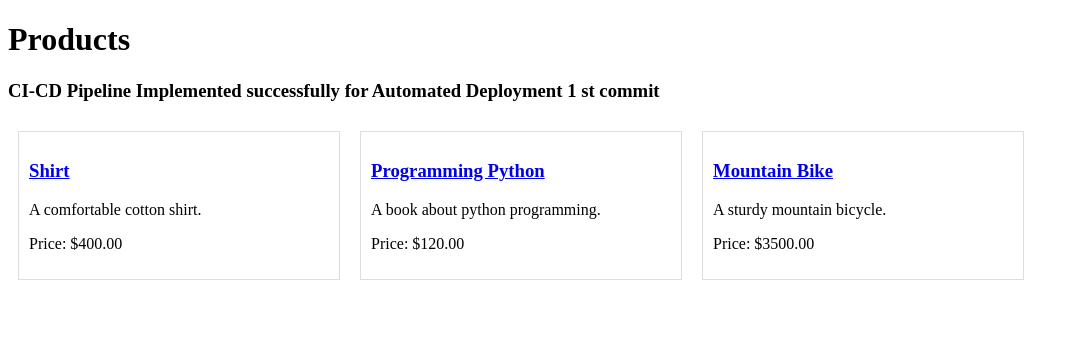
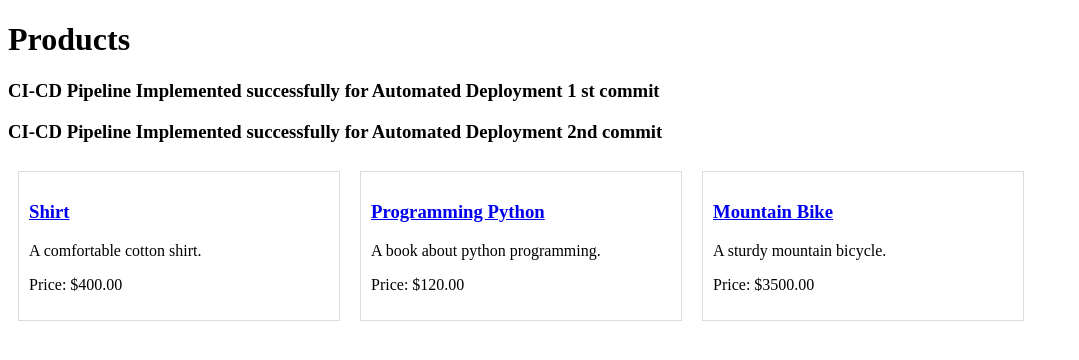
Before and after one commit to Aashish9311/CI-CD-Pipeline-For-Automated-Deployment, a Django app: page / in a window 1280 px wide. Shown: the top 360 px of the page, without its empty margins (0-1079 px from the left). Run offline with Django 5.2, Linux system fonts and the light colour scheme; data comes from the database, SQL or seed files in the repository.

Commit message:
Update product_list.html

```diff
--- a/shop/templates/shop/product_list.html
+++ b/shop/templates/shop/product_list.html
@@ -6,6 +6,8 @@
 <body>
     <h1>Products</h1>
     <h3>CI-CD Pipeline Implemented  successfully for Automated Deployment 1 st commit </h3>
+    <h3>CI-CD Pipeline Implemented  successfully for Automated Deployment 2nd commit </h3>
+
 
     <div style="display: flex; flex-wrap: wrap;">
         {% for product in products %}
```
